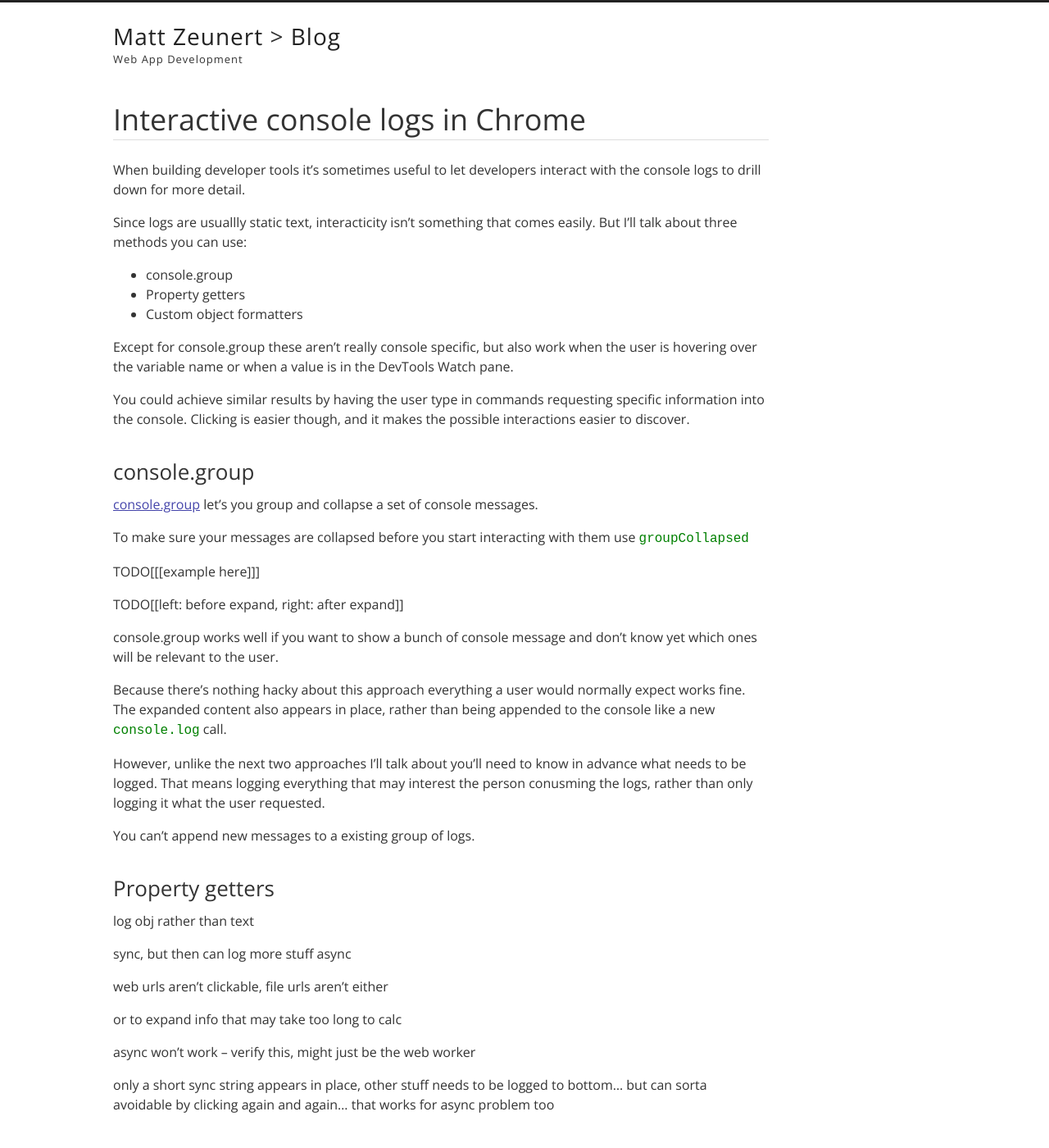
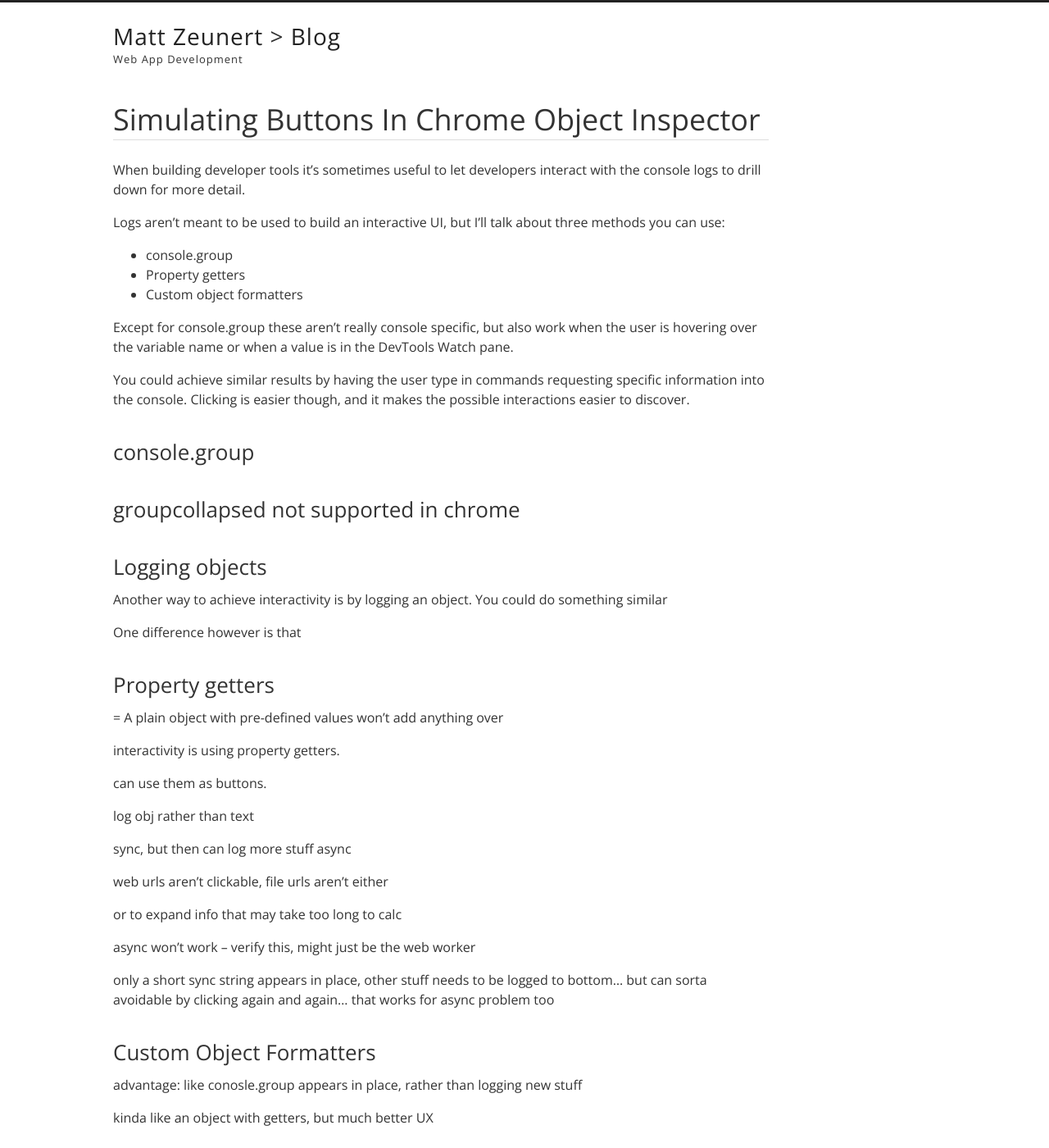
Before and after one commit to mattzeunert/mattzeunert.github.io, a Jekyll site: the page built from _posts/2017-01-22-simulating-buttons-in-chrome-object-inspector.md, in a window 1280 px wide and 1400 px high. Shown: the whole window at 82% size. Built offline with Jekyll 4.4.1, drawn with Linux system fonts in a browser that asks for light colours; nearby versions of some CDN libraries; our own code applies the rules of GitHub Pages for plain Markdown files; comment, search, counter and statistics services are not loaded.

Commit message:
Split posts, make console.group one.

```diff
--- a/_posts/2017-01-22-interactive-console-logs-chrome.md
+++ b/_posts/2017-01-22-simulating-buttons-in-chrome-object-inspector.md
@@ -1,12 +1,9 @@
----
-layout: post
-title: Interactive console logs in Chrome
-date: 2017-01-10
----
+
+
 
 When building developer tools it's sometimes useful to let developers interact with the console logs to drill down for more detail.
 
-Since logs are usuallly static text, interacticity isn't something that comes easily. But I'll talk about three methods you can use:
+Logs aren't meant to be used to build an interactive UI, but I'll talk about three methods you can use:
 
 - console.group
 - Property getters
@@ -18,23 +15,22 @@ You could achieve similar results by having the user type in commands requesting
 
 ## console.group
 
-[console.group]() let's you group and collapse a set of console messages.
 
-To make sure your messages are collapsed before you start interacting with them use `groupCollapsed`
+## groupcollapsed not supported in chrome
 
-TODO[[[example here]]]
+## Logging objects
 
-TODO[[left: before expand, right: after expand]]
+Another way to achieve interactivity is by logging an object. You could do something similar
 
-console.group works well if you want to show a bunch of console message and don't know yet which ones will be relevant to the user.
-
-Because there's nothing hacky about this approach everything a user would normally expect works fine. The expanded content also appears in place, rather than being appended to the console like a new `console.log` call.
-
-However, unlike the next two approaches I'll talk about you'll need to know in advance what needs to be logged. That means logging everything that may interest the person conusming the logs, rather than only logging it what the user requested.
-
-You can't append new messages to a existing group of logs.
+One difference however is that
 
 ## Property getters
+
+= A plain object with pre-defined values won't add anything over
+
+ interactivity is using property getters.
+
+can use them as buttons.
 
 log obj rather than text
 
```
Also changed, not shown: _posts/2017-01-22-console-group.md (added, +34 -0 lines), img/blog/console-group/console-group-example.png (added), img/blog/console-group/firefox.png (added).
